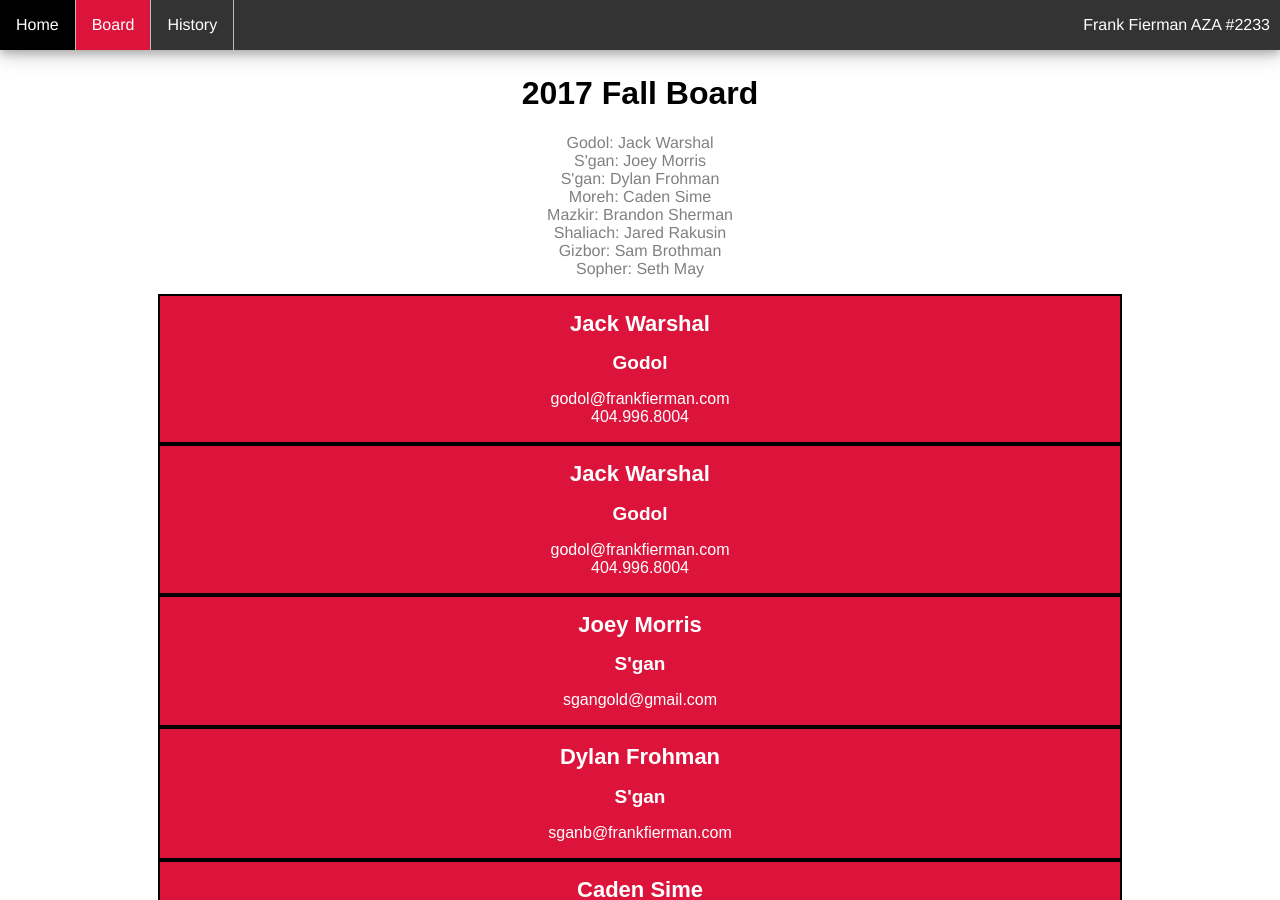
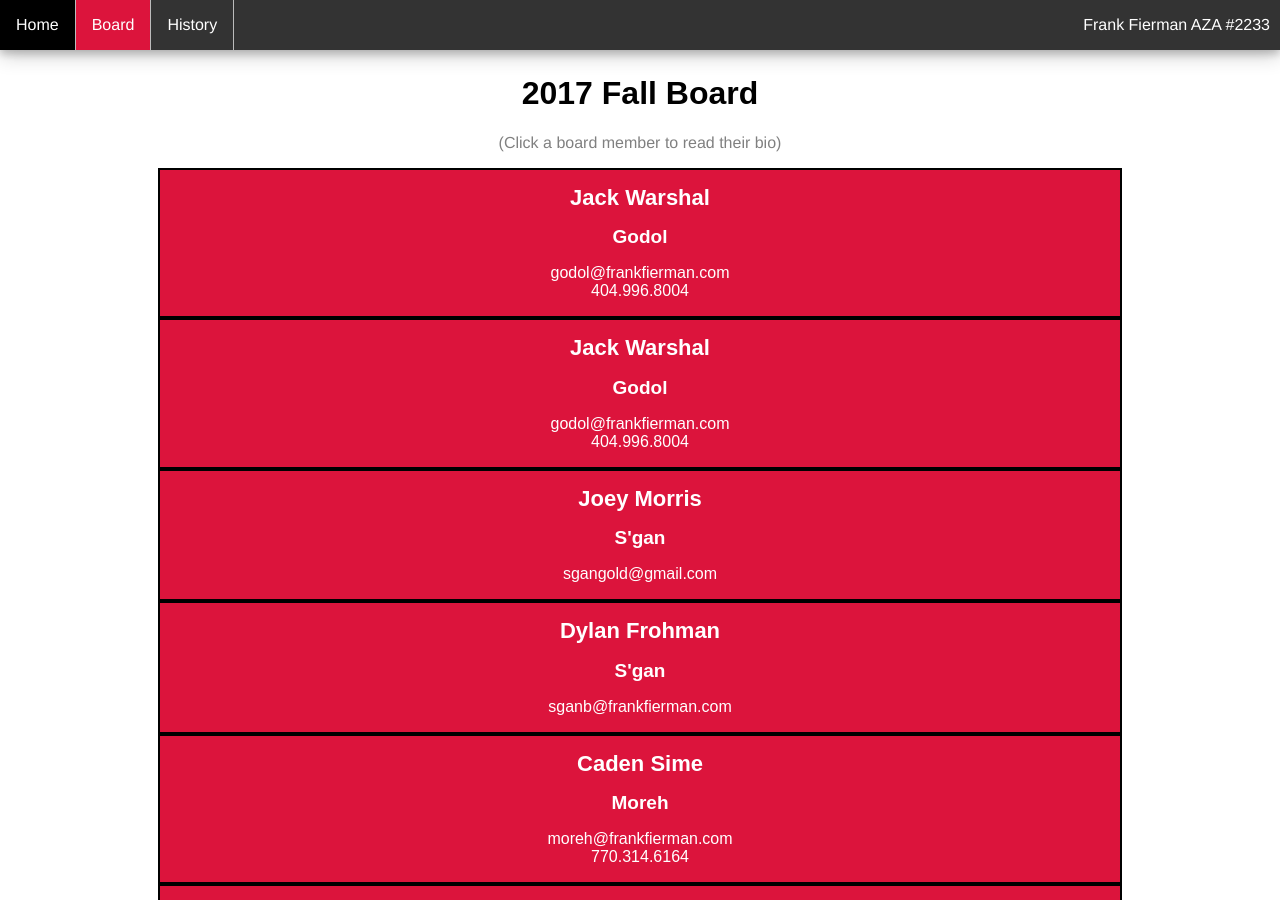
Before and after one commit to fiermanmazkir/fiermanmazkir.github.io, a Jekyll site: the page built from board/index.md, in a window 1280 px wide and 900 px high. Built offline with Jekyll 4.4.1, drawn with Linux system fonts in a browser that asks for light colours; comment, search, counter and statistics services are not loaded.

Commit message:
Update index.md

```diff
--- a/board/index.md
+++ b/board/index.md
@@ -49,17 +49,7 @@ text-decoration: none;
 </h1>
 
 <div class="maintext">
-<p>
-
-         Godol: <a href="bios/JackWarshal.html">Jack Warshal</a><br>
-	       S'gan: Joey Morris<br>
-         S'gan: Dylan Frohman<br>
-         Moreh: Caden Sime<br>
-         Mazkir: Brandon Sherman<br>
-         Shaliach: Jared Rakusin<br>
-         Gizbor: Sam Brothman<br>
-         Sopher: Seth May
-
+<p>  (Click a board member to read their bio)
 </p>
 </div>
 
```
